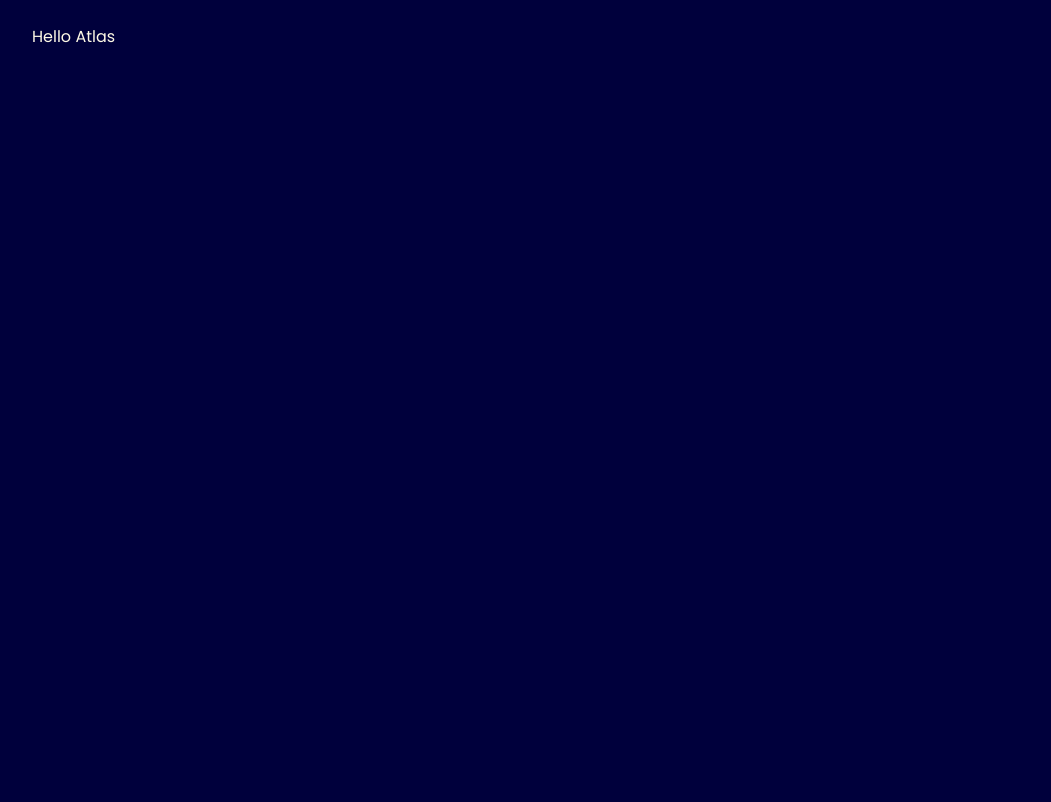
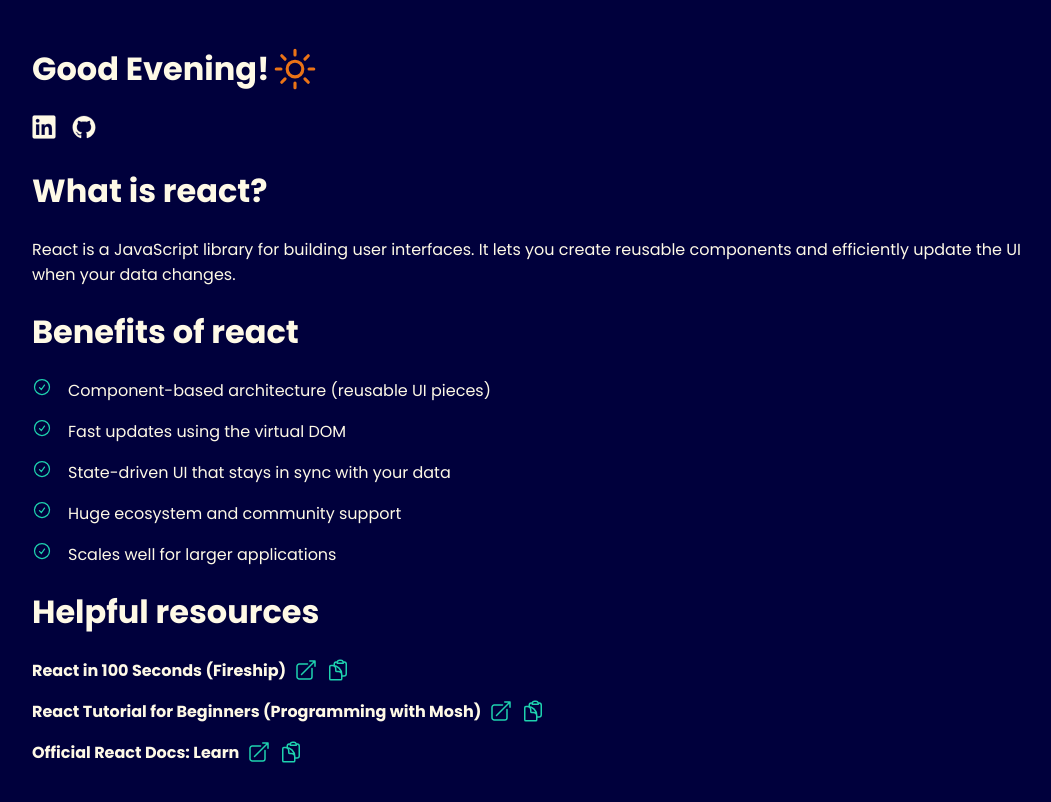
Before and after one commit to TPoe25/atlas-react-and-jsx, a React (Vite) app: page / in a window 1280 px wide. Shown: the top 802 px of the page, without its empty margins (108-1159 px from the left). Built offline with nearby package versions, Linux system fonts and the light colour scheme.

Commit message:
git it working! had trouble with the imports to work together was using src/ needed to be ../

```diff
--- a/index.html
+++ b/index.html
@@ -7,7 +7,7 @@
     <title>React and JSX | Atlas School</title>
   </head>
   <body>
-    <div id="root">React not rendered</div>
+    <div id="root"></div>
     <script type="module" src="/src/main.jsx"></script>
   </body>
 </html>
--- a/src/App.jsx
+++ b/src/App.jsx
@@ -1,5 +1,46 @@
+import Header from "./components/Header.jsx";
+import Section from "./components/Section.jsx";
+import HelpfulResource from "./components/HelpfulResource.jsx";
+
 function App() {
-  return <div className="app">Hello Atlas</div>;
+  return (
+    <div className="app">
+      <Header />
+
+      <Section title="What is react?">
+        <p>
+          React is a JavaScript library for building user interfaces. It lets you
+          create reusable components and efficiently update the UI when your data
+          changes.
+        </p>
+      </Section>
+
+      <Section title="Benefits of react">
+        <ul>
+          <li>Component-based architecture (reusable UI pieces)</li>
+          <li>Fast updates using the virtual DOM</li>
+          <li>State-driven UI that stays in sync with your data</li>
+          <li>Huge ecosystem and community support</li>
+          <li>Scales well for larger applications</li>
+        </ul>
+      </Section>
+
+      <Section title="Helpful resources">
+        <HelpfulResource
+          label="React in 100 Seconds (Fireship)"
+          link="https://www.youtube.com/watch?v=Tn6-PIqc4UM"
+        />
+        <HelpfulResource
+          label="React Tutorial for Beginners (Programming with Mosh)"
+          link="https://www.youtube.com/watch?v=SqcY0GlETPk"
+        />
+        <HelpfulResource
+          label="Official React Docs: Learn"
+          link="https://react.dev/learn"
+        />
+      </Section>
+    </div>
+  );
 }
 
 export default App;
--- /dev/null
+++ b/src/components/CopyLink.jsx
@@ -0,0 +1,27 @@
+import copyIcon from "../assets/copy.svg";
+
+function CopyLink({ link }) {
+  const handleCopy = async () => {
+    try {
+      await navigator.clipboard.writeText(link);
+    } catch {
+      const textarea = document.createElement("textarea");
+      textarea.value = link;
+      document.body.appendChild(textarea);
+      textarea.select();
+      document.execCommand("copy");
+      document.body.removeChild(textarea);
+    }
+  };
+
+  return (
+    <img
+      className="copy"
+      src={copyIcon}
+      alt="Copy link"
+      onClick={handleCopy}
+    />
+  );
+}
+
+export default CopyLink;
--- a/src/components/Greeting.jsx
+++ b/src/components/Greeting.jsx
@@ -1,20 +1,22 @@
-import React from 'react';
-import './Greeting.css';
+import day from '../assets/day.svg';
+import evening from '../assets/evening.svg';
+import night from '../assets/night.svg';
 
 const Greeting = () => {
   const hour = new Date().getHours();
+
   let text = 'Good Night!';
-  let img = 'src/assets/night.svg';
+  let img = night;
 
   if (hour >= 6 && hour < 12) {
     text = 'Good Morning!';
-    img = 'src/assets/day.svg';
+    img = day;
   } else if (hour >= 12 && hour < 18) {
     text = 'Good Afternoon!';
-    img = 'src/assets/day.svg';
+    img = day;
   } else if (hour >= 18 && hour < 22) {
     text = 'Good Evening!';
-    img = 'src/assets/evening.svg';
+    img = evening;
   }
 
   return (
--- a/src/components/Header.jsx
+++ b/src/components/Header.jsx
@@ -1,17 +1,13 @@
-import react from 'react';
-import 'src/asset/header.jsx';
-import './Header.css';
-import SocialLinks from './SocialLinks.jsx';
-import Greeting from './Greeting.jsx';
+import Greeting from "./Greeting.jsx";
+import SocialLinks from "./SocialLinks.jsx";
 
-const Header = () => {
+function Header() {
   return (
     <header className="header">
-        <h1>Welcome to Atlas!</h1>
-        <Greeting />
-        <SocialLinks />
+      <Greeting />
+      <SocialLinks />
     </header>
-    );
-};
-const App = () => { return <Header />; }
-export default App;
+  );
+}
+
+export default Header;
--- /dev/null
+++ b/src/components/HelpfulResource.jsx
@@ -0,0 +1,14 @@
+import OpenLink from "./OpenLink";
+import CopyLink from "./CopyLink";
+
+function HelpfulResource({ link, label }) {
+  return (
+    <div className="helpful-resource">
+      {label}
+      <OpenLink link={link} />
+      <CopyLink link={link} />
+    </div>
+  );
+}
+
+export default HelpfulResource;
--- /dev/null
+++ b/src/components/OpenLink.jsx
@@ -0,0 +1,11 @@
+import openIcon from '../assets/open.svg';
+
+const OpenLink = ({ link }) => {
+    return (
+        <a href={link} target="_blank" rel="noreferrer">
+            <img src={openIcon} alt="Open external link" />
+        </a>
+    );
+}
+
+export default OpenLink;
--- a/src/components/Section.jsx
+++ b/src/components/Section.jsx
@@ -1,21 +1,10 @@
-import React from 'react';
-import './Section.css';
+function Section({ title, children }) {
+  return (
+    <div className="section">
+      <h1>{title}</h1>
+      {children}
+    </div>
+  );
+}
 
-const Section =
-    <Section title="What is React?">
-React is a JavaScript library for building user interfaces. It allows developers to create reusable UI components, manage the state of their applications, and efficiently update and render components when data changes.
-</Section>;
-
-<div class="section">
-  <h1>Benefits of React</h1>
-    <ul>
-      <li>Component-Based Architecture: React promotes the creation of reusable components, making it easier to manage and maintain code.</li>
-      <li>Virtual DOM: React uses a virtual DOM to optimize rendering performance, resulting in faster updates and a smoother user experience.</li>
-      <li>Strong Community Support: React has a large and active community, providing a wealth of resources, libraries, and tools for developers.</li>
-      <li>Flexibility: React can be used with various libraries and frameworks, allowing developers to choose the best tools for their projects.</li>
-      <li>SEO-Friendly: React can be rendered on the server side, improving the SEO performance of web applications.</li>
-    </ul>
-</div>;
-
-const App = () => { return <Section />; }
-export default App;
+export default Section;
--- a/src/components/SocialLinks.jsx
+++ b/src/components/SocialLinks.jsx
@@ -1,15 +1,21 @@
-import React from "react";
-import "./SocialLinks.css";
-import { FaTwitter, FaLinkedin, FaGithub } from "react-icons/fa";
+import linkedin from '../assets/linkedin.svg';
+import github from '../assets/github.svg';
 
 const SocialLinks = () => {
   return (
     <div className="social-links">
-      <a href="https://www.linkedin.com/in/tpoe25/" target="src/assets/linkedin.svg" rel="noopener noreferrer">
-        <FaLinkedin />
+      <a
+      href="https://www.linkedin.com/in/tpoe25/" target="_blank"
+      rel="noopener noreferrer"
+      >
+        <img src={linkedin} alt="LinkedIn" />
       </a>
-      <a href="https://github.com/TPoe25/atlas-react-and-jsx" target="src/assets/github.svg" rel="noopener noreferrer">
-        <FaGithub />
+      <a
+        href="https://github.com/TPoe25/atlas-react-and-jsx"
+        target="_blank"
+        rel="noopener noreferrer"
+      >
+        <img src={github} alt="GitHub" />
       </a>
     </div>
   );
--- a/src/main.jsx
+++ b/src/main.jsx
@@ -1,12 +1,15 @@
-import React from "react";import ReactDOM from "react-dom/client";
+import React from "react";
+import ReactDOM from "react-dom/client";
 import App from "./App.jsx";
-
 import "./index.css";
 
+const rootEl = document.getElementById("root");
 
-// Render the App component to the root element
-const root = ReactDOM.createRoot(document.getElementById("root"));
-root.render(
+if (!rootEl) {
+  throw new Error('Root element "#root" not found');
+}
+
+ReactDOM.createRoot(rootEl).render(
   <React.StrictMode>
     <App />
   </React.StrictMode>
```
Also changed, not shown: public/App.jsx (added, +34 -0 lines).
